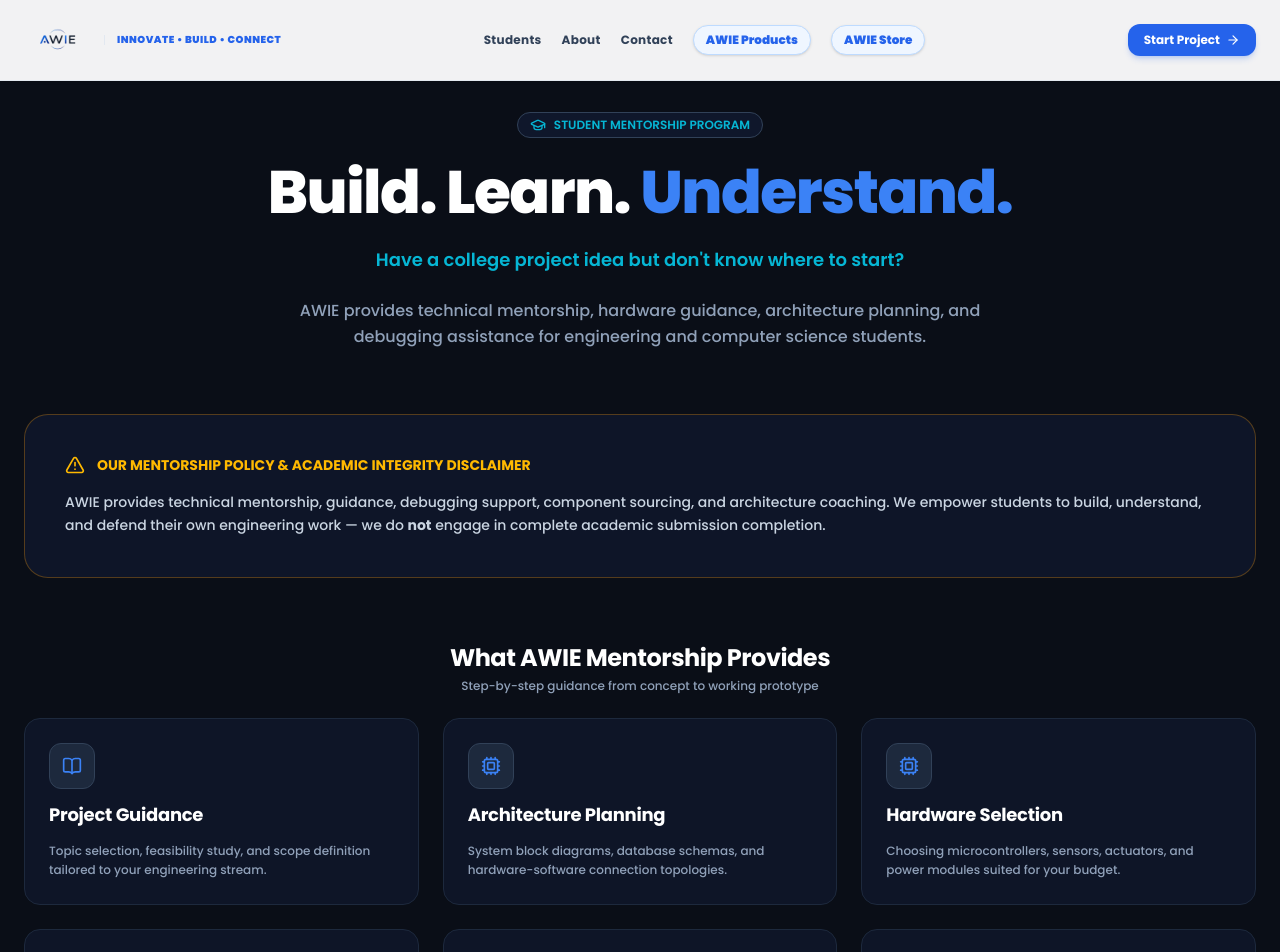
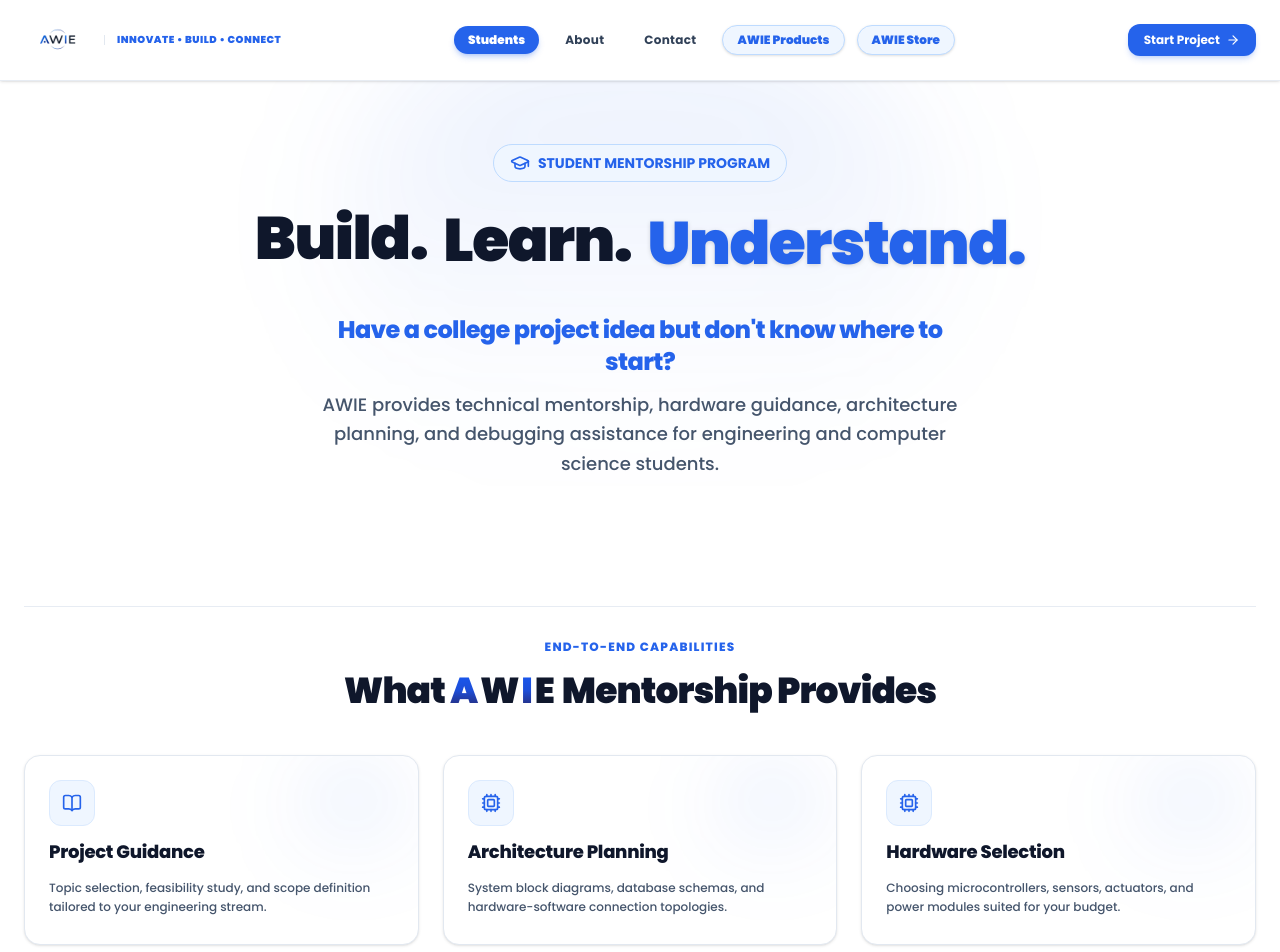
Before and after one commit to awielabs/awiewebsite, a Next.js app: page /students in a window 1280 px wide. Shown: the top 952 px of the page. Built offline with nearby package versions, Linux system fonts and the light colour scheme.

Commit message:
Feat: Redesign Students page with light theme, smart scrolling navbar, and interactive animations

```diff
--- a/app/globals.css
+++ b/app/globals.css
@@ -153,3 +153,66 @@
 .group:hover .group-hover-flip {
   transform: rotateY(180deg);
 }
+
+/* Floating Animations */
+@keyframes float {
+  0%, 100% {
+    transform: translateY(0px);
+  }
+  50% {
+    transform: translateY(-10px);
+  }
+}
+
+@keyframes float-gentle {
+  0%, 100% {
+    transform: translateY(0px);
+  }
+  50% {
+    transform: translateY(-7px);
+  }
+}
+
+.animate-float {
+  animation: float 4s ease-in-out infinite;
+}
+
+.animate-float-slow {
+  animation: float 6s ease-in-out infinite;
+}
+
+.animate-float-delayed-1 {
+  animation: float 4s ease-in-out 0.4s infinite;
+}
+
+.animate-float-delayed-2 {
+  animation: float 4s ease-in-out 0.8s infinite;
+}
+
+/* Fade In/Out Animation */
+@keyframes fade-in-out {
+  0%, 100% {
+    opacity: 0.55;
+  }
+  50% {
+    opacity: 1;
+  }
+}
+
+.animate-fade-in-out {
+  animation: fade-in-out 3s ease-in-out infinite;
+}
+
+/* Pop In / Pop Out Animation - Slow & Smooth */
+@keyframes pop-in-out {
+  0%, 100% {
+    transform: scale(0.975);
+  }
+  50% {
+    transform: scale(1.03);
+  }
+}
+
+.animate-pop-in-out {
+  animation: pop-in-out 5s cubic-bezier(0.4, 0, 0.2, 1) infinite;
+}
--- a/app/page.tsx
+++ b/app/page.tsx
@@ -189,7 +189,7 @@
       {/* What AWIE Does Section */}
       <section className="py-20 px-6 max-w-7xl mx-auto border-t border-slate-200 relative z-10">
         <div className="text-center max-w-3xl mx-auto mb-16 space-y-3">
-          <h2 className="text-xs font-extrabold text-[#2563EB] uppercase tracking-widest">Core Engineering Domains</h2>
+          <h2 className="text-xs font-extrabold text-[#2563EB] uppercase tracking-widest">Core Projects Domains</h2>
           <p className="text-3xl sm:text-4xl font-extrabold text-slate-900">What AWIE Does</p>
           <p className="text-slate-600 text-sm font-medium">Four focused pillars of modern digital and hardware engineering. Hover over any domain to inspect capabilities.</p>
         </div>
--- a/app/students/page.tsx
+++ b/app/students/page.tsx
@@ -10,8 +10,8 @@
   FileText,
   CheckCircle2,
   ArrowRight,
-  AlertTriangle,
-  HelpCircle
+  HelpCircle,
+  Sparkles
 } from 'lucide-react';
 
 export default function StudentsPage() {
@@ -28,73 +28,105 @@
   ];
 
   return (
-    <div className="pt-28 pb-20 bg-[#0A0E17] text-slate-200 min-h-screen">
-      <div className="max-w-7xl mx-auto px-6 space-y-16">
+    <div className="pt-28 pb-20 bg-white text-slate-800 min-h-screen relative overflow-hidden">
+      {/* Light Circuit Grid Background Pattern */}
+      <div className="bg-grid-pattern opacity-80" />
+
+      {/* Subtle Ambient Top Glow */}
+      <div className="absolute top-10 left-1/2 -translate-x-1/2 w-[600px] h-[400px] bg-gradient-to-b from-[#2563EB]/10 to-transparent rounded-full blur-3xl pointer-events-none" />
+
+      <div className="max-w-7xl mx-auto px-6 space-y-24 sm:space-y-32 relative z-10">
 
         {/* Hero Header */}
-        <div className="text-center max-w-3xl mx-auto space-y-6">
-          <div className="inline-flex items-center gap-2 px-3 py-1 rounded-full bg-slate-900 border border-slate-700 text-xs font-semibold text-[#06B6D4]">
-            <GraduationCap className="w-4 h-4" />
+        <div className="text-center max-w-4xl mx-auto space-y-8 pt-4 sm:pt-8">
+          <div className="inline-flex items-center gap-2 px-4 py-2 rounded-full bg-blue-50 border border-blue-200 text-xs sm:text-sm font-bold text-[#2563EB]">
+            <GraduationCap className="w-4 h-4 sm:w-5 sm:h-5 text-[#2563EB]" />
             <span>STUDENT MENTORSHIP PROGRAM</span>
           </div>
 
-          <h1 className="text-4xl sm:text-6xl font-extrabold text-white">
-            Build. Learn. <span className="text-[#3B82F6]">Understand.</span>
+          <h1 className="text-3xl sm:text-5xl md:text-6xl font-black text-slate-900 tracking-tight flex flex-wrap items-center justify-center gap-x-3 sm:gap-x-4 gap-y-1.5 select-none py-1">
+            <span className="inline-block animate-float hover:scale-105 transition-transform">
+              Build.
+            </span>
+            <span className="inline-block animate-float-delayed-1 hover:scale-105 transition-transform">
+              Learn.
+            </span>
+            <span className="inline-block animate-float-delayed-2 text-[#2563EB] hover:scale-105 transition-transform drop-shadow-sm">
+              Understand.
+            </span>
           </h1>
 
-          <p className="text-[#06B6D4] text-lg font-semibold">
+          <div className="space-y-3 max-w-2xl mx-auto">
+            <p className="text-[#2563EB] text-xl sm:text-2xl font-extrabold tracking-tight">
               Have a college project idea but don't know where to start?
             </p>
 
-          <p className="text-slate-400 text-base leading-relaxed">
+            <p className="text-slate-600 text-base sm:text-lg leading-relaxed font-medium">
               AWIE provides technical mentorship, hardware guidance, architecture planning, and debugging assistance for engineering and computer science students.
             </p>
           </div>
-
-        {/* Core Statement Banner */}
-        <div className="p-8 sm:p-10 rounded-3xl bg-slate-900/90 border border-amber-500/30 text-slate-300 space-y-4">
-          <div className="flex items-center gap-3 text-amber-400 font-bold text-sm">
-            <AlertTriangle className="w-5 h-5 shrink-0" />
-            <span>OUR MENTORSHIP POLICY & ACADEMIC INTEGRITY DISCLAIMER</span>
-          </div>
-          <p className="text-xs sm:text-sm leading-relaxed text-slate-300">
-            AWIE provides technical mentorship, guidance, debugging support, component sourcing, and architecture coaching. We empower students to build, understand, and defend their own engineering work — we do <strong>not</strong> engage in complete academic submission completion.
-          </p>
         </div>
 
         {/* Offerings Grid */}
-        <div className="space-y-6">
-          <div className="text-center space-y-1">
-            <h2 className="text-2xl font-bold text-white">What AWIE Mentorship Provides</h2>
-            <p className="text-xs text-slate-400">Step-by-step guidance from concept to working prototype</p>
+        <div className="space-y-10 pt-8 border-t border-slate-200/80">
+          <div className="text-center space-y-3">
+            <h2 className="text-xs font-extrabold text-[#2563EB] uppercase tracking-widest">End-to-End Capabilities</h2>
+            <h3 className="text-3xl sm:text-4xl font-black text-slate-900 tracking-tight select-none py-1 animate-pop-in-out">
+              What{' '}
+              <span className="tracking-wider">
+                <span className="bg-gradient-to-b from-blue-600 via-[#1D4ED8] to-indigo-950 bg-clip-text text-transparent">A</span>
+                <span>W</span>
+                <span className="bg-gradient-to-b from-blue-600 via-[#1D4ED8] to-indigo-950 bg-clip-text text-transparent">I</span>
+                <span>E</span>
+              </span>{' '}
+              Mentorship Provides
+            </h3>
           </div>
 
           <div className="grid grid-cols-1 md:grid-cols-3 gap-6">
             {offerings.map((item) => {
               const Icon = item.icon;
               return (
-                <div key={item.title} className="p-6 rounded-2xl bg-slate-900/80 border border-slate-800 space-y-3">
-                  <div className="p-3 rounded-xl bg-slate-800 border border-slate-700 text-[#3B82F6] w-fit">
+                <Link
+                  key={item.title}
+                  href="/contact?interest=Student+Mentoring"
+                  className="p-6 rounded-2xl bg-white border border-slate-200 shadow-sm relative overflow-hidden flex flex-col justify-start hover:bg-slate-950 hover:border-[#2563EB] hover:shadow-2xl hover:shadow-[#2563EB]/25 hover:translate-y-[-4px] transition-all duration-300 group min-h-[190px] cursor-pointer"
+                >
+                  {/* Glowing corner gradient accent on hover */}
+                  <div className="absolute top-0 right-0 w-32 h-32 bg-gradient-to-b from-[#2563EB]/10 to-transparent rounded-full blur-2xl pointer-events-none group-hover:from-[#2563EB]/30 transition-all duration-300" />
+
+                  <div className="space-y-3 relative z-10">
+                    <div className="p-3 rounded-xl bg-blue-50 border border-blue-100 text-[#2563EB] group-hover:bg-blue-950 group-hover:border-blue-700/60 group-hover:text-blue-400 group-hover:scale-110 transition-all duration-300 w-fit">
                       <Icon className="w-5 h-5" />
                     </div>
-                  <h3 className="text-lg font-bold text-white">{item.title}</h3>
-                  <p className="text-xs text-slate-400 leading-relaxed">{item.desc}</p>
+                    <h3 className="text-lg font-extrabold text-slate-900 group-hover:text-white transition-colors duration-300">{item.title}</h3>
+                    <p className="text-xs text-slate-600 group-hover:text-slate-300 leading-relaxed font-medium transition-colors duration-300">{item.desc}</p>
                   </div>
+                </Link>
               );
             })}
           </div>
         </div>
 
         {/* CTA */}
-        <div className="p-10 rounded-3xl bg-slate-900/80 border border-slate-800 text-center space-y-6">
-          <h2 className="text-2xl font-bold text-white">Need Mentorship for Your Project?</h2>
-          <p className="text-xs text-slate-400 max-w-md mx-auto">
+        <div className="p-10 sm:p-14 rounded-3xl bg-white border border-slate-200 text-center space-y-6 shadow-xl hover:bg-[#0B1528] hover:border-[#2563EB] hover:shadow-2xl hover:shadow-[#2563EB]/25 transition-all duration-300 group relative overflow-hidden">
+          {/* Subtle Ambient Corner Glow on Hover */}
+          <div className="absolute top-0 right-0 w-80 h-80 bg-blue-500/15 rounded-full blur-3xl pointer-events-none opacity-0 group-hover:opacity-100 transition-opacity duration-300" />
+          <div className="absolute bottom-0 left-0 w-60 h-60 bg-blue-600/10 rounded-full blur-2xl pointer-events-none opacity-0 group-hover:opacity-100 transition-opacity duration-300" />
+
+          <div className="space-y-3.5 relative z-10">
+            <h2 className="text-2xl sm:text-4xl font-black text-slate-900 group-hover:text-white tracking-tight transition-colors duration-300">
+              Need Mentorship for Your Project?
+            </h2>
+            <p className="text-xs sm:text-sm text-slate-600 group-hover:text-slate-200 font-medium max-w-lg mx-auto leading-relaxed transition-colors duration-300">
               Tell us about your project topic, university guidelines, and where you need technical assistance.
             </p>
-          <div>
+          </div>
+
+          <div className="relative z-10 pt-1">
             <Link
               href="/contact?interest=Student+Mentoring"
-              className="inline-flex items-center gap-2.5 px-8 py-3.5 rounded-xl bg-[#2563EB] text-white font-semibold text-sm hover:bg-[#1D4ED8] transition-all shadow-lg shadow-[#2563EB]/25"
+              className="inline-flex items-center gap-2.5 px-8 py-3.5 rounded-xl bg-[#2563EB] hover:bg-[#1D4ED8] text-white font-bold text-sm transition-all shadow-lg shadow-[#2563EB]/25 hover:scale-[1.02]"
             >
               <span>Get Project Guidance</span>
               <ArrowRight className="w-4 h-4" />
--- a/components/layout/Navbar.tsx
+++ b/components/layout/Navbar.tsx
@@ -1,6 +1,6 @@
 'use client';
 
-import { useState } from 'react';
+import { useState, useEffect } from 'react';
 import Link from 'next/link';
 import Image from 'next/image';
 import { usePathname } from 'next/navigation';
@@ -9,6 +9,32 @@
 export default function Navbar() {
   const pathname = usePathname();
   const [isMobileMenuOpen, setIsMobileMenuOpen] = useState(false);
+  const [isVisible, setIsVisible] = useState(true);
+  const [lastScrollY, setLastScrollY] = useState(0);
+
+  useEffect(() => {
+    const handleScroll = () => {
+      const currentScrollY = window.scrollY;
+
+      // Always show at top of page
+      if (currentScrollY < 40) {
+        setIsVisible(true);
+      } else if (currentScrollY > lastScrollY && currentScrollY > 80) {
+        // Scrolling down -> hide
+        if (!isMobileMenuOpen) {
+          setIsVisible(false);
+        }
+      } else if (currentScrollY < lastScrollY) {
+        // Scrolling up -> show
+        setIsVisible(true);
+      }
+
+      setLastScrollY(currentScrollY);
+    };
+
+    window.addEventListener('scroll', handleScroll, { passive: true });
+    return () => window.removeEventListener('scroll', handleScroll);
+  }, [lastScrollY, isMobileMenuOpen]);
 
   if (pathname?.startsWith('/store')) {
     return null;
@@ -25,8 +51,17 @@
     { name: 'AWIE Store', href: '/store', isPill: true }
   ];
 
+  const isLinkActive = (href: string) => {
+    if (href === '/') return pathname === '/';
+    return pathname === href || pathname?.startsWith(`${href}/`);
+  };
+
   return (
-    <nav className="fixed top-0 left-0 right-0 z-50 bg-white/95 backdrop-blur-xl border-b border-slate-200/80 shadow-sm transition-all duration-300">
+    <nav
+      className={`fixed top-0 left-0 right-0 z-50 bg-white/95 backdrop-blur-xl border-b border-slate-200/80 shadow-sm transition-all duration-300 ease-in-out ${
+        isVisible ? 'translate-y-0 opacity-100' : '-translate-y-full opacity-0 pointer-events-none'
+      }`}
+    >
       <div className="max-w-7xl mx-auto px-6 h-20 flex items-center justify-between">
 
         {/* Brand Logo */}
@@ -50,20 +85,40 @@
         </Link>
 
         {/* Desktop Navigation Links */}
-        <div className="hidden lg:flex items-center gap-5">
-          {navLinks.map((link) => (
+        <div className="hidden lg:flex items-center gap-3">
+          {navLinks.map((link) => {
+            const active = isLinkActive(link.href);
+
+            if (link.isPill) {
+              return (
                 <Link
                   key={link.name}
                   href={link.href}
                   className={
-                link.isPill
-                  ? "px-3 py-1.5 rounded-full bg-blue-50 border border-blue-200 text-xs font-black text-[#2563EB] hover:bg-[#2563EB] hover:text-white transition-all shadow-sm flex items-center gap-1.5"
-                  : "text-xs font-bold text-slate-700 hover:text-[#2563EB] transition-colors tracking-wide"
+                    active
+                      ? "px-3.5 py-1.5 rounded-full bg-[#2563EB] text-white border border-[#2563EB] text-xs font-black shadow-md shadow-[#2563EB]/25 transition-all flex items-center gap-1.5"
+                      : "px-3.5 py-1.5 rounded-full bg-blue-50 border border-blue-200 text-xs font-black text-[#2563EB] hover:bg-[#2563EB] hover:text-white transition-all shadow-sm flex items-center gap-1.5"
                   }
                 >
                   {link.name}
                 </Link>
-          ))}
+              );
+            }
+
+            return (
+              <Link
+                key={link.name}
+                href={link.href}
+                className={
+                  active
+                    ? "px-3.5 py-1.5 rounded-full bg-[#2563EB] text-white text-xs font-black shadow-md shadow-[#2563EB]/25 transition-all"
+                    : "px-3.5 py-1.5 rounded-full text-xs font-bold text-slate-700 hover:text-[#2563EB] hover:bg-slate-100 transition-all tracking-wide"
+                }
+              >
+                {link.name}
+              </Link>
+            );
+          })}
         </div>
 
         {/* Action Buttons */}
@@ -101,20 +156,25 @@
       {isMobileMenuOpen && (
         <div className="lg:hidden bg-white border-b border-slate-200 px-6 py-6 space-y-4">
           <div className="flex flex-col space-y-3">
-            {navLinks.map((link) => (
+            {navLinks.map((link) => {
+              const active = isLinkActive(link.href);
+              return (
                 <Link
                   key={link.name}
                   href={link.href}
                   onClick={() => setIsMobileMenuOpen(false)}
                   className={
-                  link.isPill
-                    ? "px-3.5 py-2 rounded-xl bg-blue-50 border border-blue-200 text-sm font-bold text-[#2563EB] hover:bg-[#2563EB] hover:text-white transition-all inline-block w-fit"
-                    : "text-sm font-bold text-slate-700 hover:text-[#2563EB] py-1 transition-colors"
+                    active
+                      ? "px-4 py-2 rounded-xl bg-[#2563EB] text-white text-sm font-bold shadow-md shadow-[#2563EB]/25 inline-block w-fit"
+                      : link.isPill
+                      ? "px-4 py-2 rounded-xl bg-blue-50 border border-blue-200 text-sm font-bold text-[#2563EB] hover:bg-[#2563EB] hover:text-white transition-all inline-block w-fit"
+                      : "px-4 py-2 rounded-xl text-sm font-bold text-slate-700 hover:text-[#2563EB] hover:bg-slate-50 transition-colors inline-block w-fit"
                   }
                 >
                   {link.name}
                 </Link>
-            ))}
+              );
+            })}
           </div>
 
           <div className="pt-4 border-t border-slate-200 flex flex-col gap-2">
```
Lines whose indentation alone changed are shown as unchanged.
